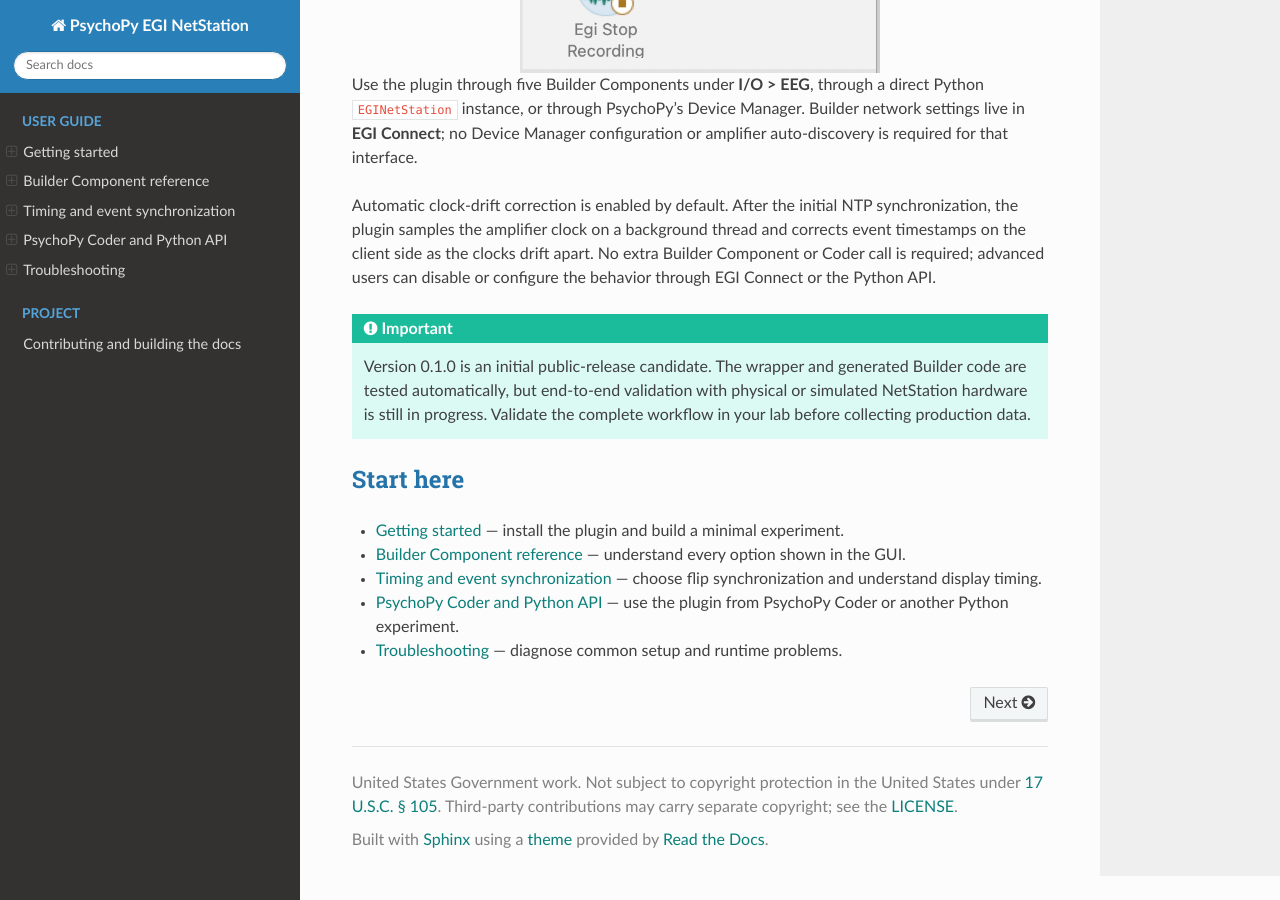
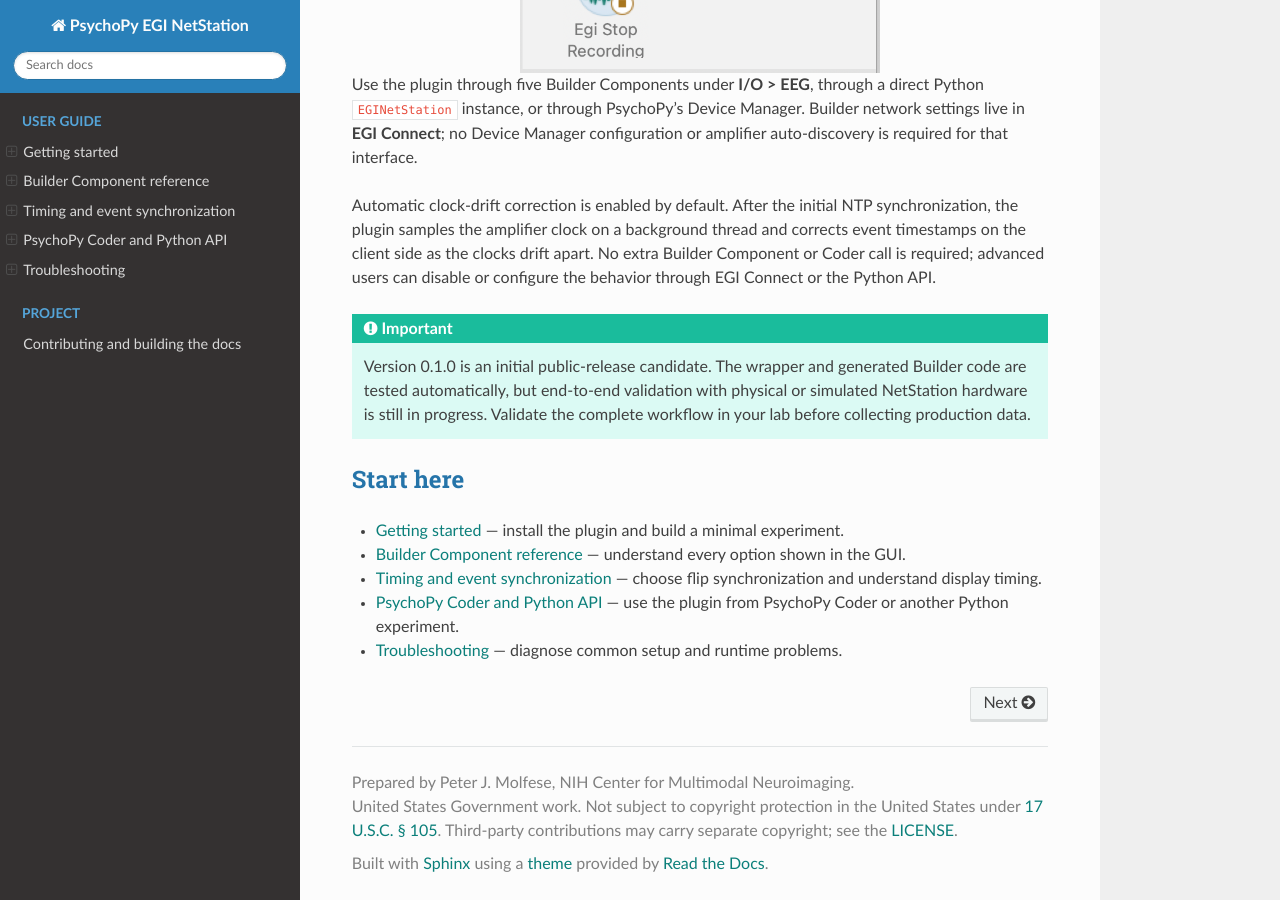
Before and after one commit to pmolfese/psychopy-egi-pynetstation, a Sphinx documentation site: the page built from docs/index.rst, in a window 1280 px wide and 900 px high, scrolled down 570 px. Built offline with Sphinx 7.4.7 and the Read the Docs theme 3.1.0, drawn with Linux system fonts in a browser that asks for light colours.

Commit message:
attribution

```diff
--- a/docs/_templates/footer.html
+++ b/docs/_templates/footer.html
@@ -14,6 +14,7 @@
 
   <div role="contentinfo">
     <p>
+      Prepared by Peter J. Molfese, NIH Center for Multimodal Neuroimaging.<br/>
       United States Government work. Not subject to copyright protection in
       the United States under
       <a href="https://uscode.house.gov/view.xhtml?req=granuleid:USC-prelim-title17-section105">17 U.S.C. § 105</a>.
```
